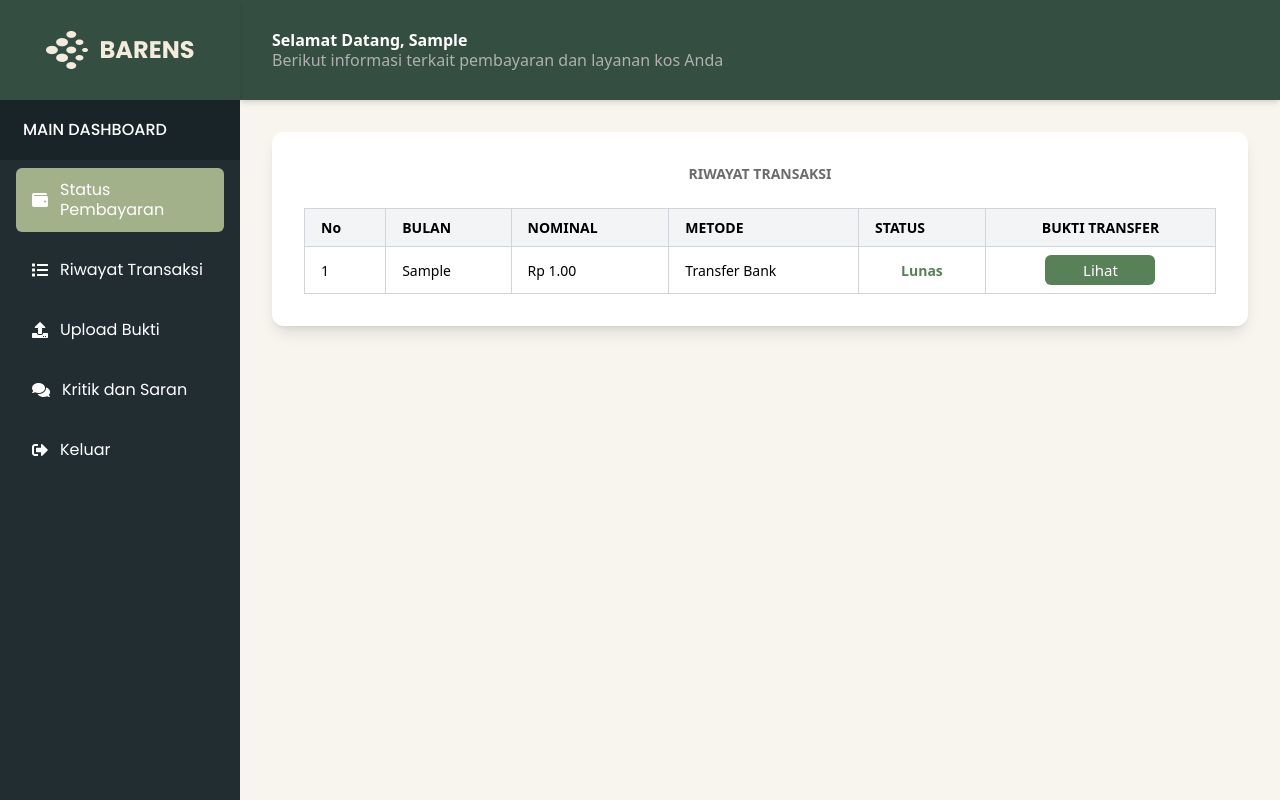
After one commit to dafx7/BARENS, a Django app: page /dashboard/riwayat-transaksi/ in a window 1280 px wide. The commit adds this page. Run offline with Django 5.2, Linux system fonts and the light colour scheme; a user stored in the database is signed in; tables that the repository leaves empty hold one stand-in row (values such as "Sample post"); some libraries are stand-ins or nearby versions.

Commit message:
feat: Implement transaction history with pagination and proof of transfer image view
- Created `riwayat_transaksi.html` to display user transaction history
- Added pagination to display 5 transactions per page
- Implemented proof of transfer button to open a dedicated image page instead of using a modal
- Updated `views.py`:
  - `riwayat_transaksi`: Retrieves transactions and paginates results
  - `bukti_transfer`: Serves proof of transfer images directly without layout
- Updated `urls.py`:
  - Added `bukti-transfer/<int:transaksi_id>/` route

```diff
--- a/dashboard/models.py
+++ b/dashboard/models.py
@@ -1,19 +1,64 @@
 from django.db import models
-from django.utils.timezone import now
 from django.contrib.auth import get_user_model
 
 User = get_user_model()
 
+# Status Pembayaran Enum
+class StatusPembayaran(models.TextChoices):
+    LUNAS = "LUNAS", "Lunas"
+    BELUM_LUNAS = "BELUM", "Belum Lunas"
+
+# Metode Pembayaran Enum
+class MetodePembayaran(models.TextChoices):
+    BANK_TRANSFER = "bank_transfer", "Transfer Bank"
+    E_WALLET = "e_wallet", "E-Wallet"
+
 class Pembayaran(models.Model):
     user = models.ForeignKey(User, on_delete=models.CASCADE, related_name="pembayaran")
-    tanggal_pembayaran = models.DateField()
-    jumlah_pembayaran = models.DecimalField(max_digits=10, decimal_places=2)
+    tanggal_pembayaran = models.DateField(verbose_name="Tanggal Pembayaran")
+    jumlah_pembayaran = models.DecimalField(max_digits=10, decimal_places=2, verbose_name="Jumlah Pembayaran")
     status = models.CharField(
         max_length=10,
-        choices=[("LUNAS", "Lunas"), ("BELUM", "Belum Lunas")],
-        default="BELUM",
+        choices=StatusPembayaran.choices,
+        default=StatusPembayaran.BELUM_LUNAS,
+        verbose_name="Status Pembayaran"
     )
-    jatuh_tempo_berikutnya = models.DateField()
+    jatuh_tempo_berikutnya = models.DateField(verbose_name="Jatuh Tempo Berikutnya")
+
+    class Meta:
+        verbose_name = "Pembayaran"
+        verbose_name_plural = "Pembayaran"
 
     def __str__(self):
         return f"Pembayaran {self.user.username} - {self.status}"
+
+
+class Transaksi(models.Model):
+    user = models.ForeignKey(User, on_delete=models.CASCADE, related_name="transaksi")
+    bulan = models.CharField(max_length=13, verbose_name="Bulan")  # Contoh: "JANUARI 2025"
+    nominal = models.DecimalField(max_digits=12, decimal_places=2, verbose_name="Nominal Pembayaran")
+    metode_pembayaran = models.CharField(
+        max_length=20,
+        choices=MetodePembayaran.choices,
+        verbose_name="Metode Pembayaran"
+    )
+    status = models.CharField(
+        max_length=20,
+        choices=StatusPembayaran.choices,
+        default=StatusPembayaran.BELUM_LUNAS,
+        verbose_name="Status Pembayaran"
+    )
+    bukti_transfer = models.ImageField(
+        upload_to="bukti_transfer/",
+        null=True,
+        blank=True,
+        verbose_name="Bukti Transfer"
+    )
+    tanggal_transaksi = models.DateTimeField(auto_now_add=True, verbose_name="Tanggal Transaksi")
+
+    class Meta:
+        verbose_name = "Riwayat Transaksi"
+        verbose_name_plural = "Riwayat Transaksi"
+
+    def __str__(self):
+        return f"{self.bulan} - {self.user.username}"
--- a/dashboard/templates/dashboard/base.html
+++ b/dashboard/templates/dashboard/base.html
@@ -15,6 +15,10 @@
 
     <!-- Load FontAwesome untuk ikon -->
     <link href="https://cdnjs.cloudflare.com/ajax/libs/font-awesome/5.15.4/css/all.min.css" rel="stylesheet">
+
+    <!-- Load Alpine.js -->
+    <script defer src="https://cdn.jsdelivr.net/npm/alpinejs@3.x.x/dist/cdn.min.js"></script>
+
 </head>
 <body class="bg-[#F8F5EE]">
 
@@ -43,7 +47,7 @@
                         </a>
                     </li>
                     <li>
-                        <a href="#" class="flex items-center gap-3 text-white px-4 py-3 hover:bg-[#A3B18A] rounded-md text-[16px] font-normal leading-[20px]">
+                        <a href="{% url 'riwayat_transaksi' %}" class="flex items-center gap-3 text-white px-4 py-3 hover:bg-[#A3B18A] rounded-md text-[16px] font-normal leading-[20px]">
                             <i class="fas fa-list"></i> Riwayat Transaksi
                         </a>
                     </li>
--- /dev/null
+++ b/dashboard/templates/dashboard/riwayat_transaksi.html
@@ -0,0 +1,94 @@
+{% extends "dashboard/base.html" %}
+{% block content %}
+
+<div class="max-w-[1120px] w-full h-auto bg-white shadow-lg rounded-[12px] p-8 mx-auto">
+    <h2 class="text-[14px] font-semibold text-[#6B6B6B] uppercase text-center leading-[20px]">
+        RIWAYAT TRANSAKSI
+    </h2>
+
+    <div class="overflow-x-auto mt-6">
+        <table class="w-full border-collapse border border-gray-300 text-left text-[14px]">
+            <thead>
+                <tr class="bg-gray-100">
+                    <th class="border border-gray-300 px-4 py-2">No</th>
+                    <th class="border border-gray-300 px-4 py-2">BULAN</th>
+                    <th class="border border-gray-300 px-4 py-2">NOMINAL</th>
+                    <th class="border border-gray-300 px-4 py-2">METODE</th>
+                    <th class="border border-gray-300 px-4 py-2">STATUS</th>
+                    <th class="border border-gray-300 px-4 py-2 text-center">BUKTI TRANSFER</th>
+                </tr>
+            </thead>
+            <tbody>
+                {% for t in transaksi %}
+                <tr class="{% if forloop.counter|divisibleby:2 %}bg-gray-100{% endif %}">
+                    <td class="border border-gray-300 px-4 py-2">{{ forloop.counter }}</td>
+                    <td class="border border-gray-300 px-4 py-2">{{ t.bulan }}</td>
+                    <td class="border border-gray-300 px-4 py-2">Rp {{ t.nominal }}</td>
+                    <td class="border border-gray-300 px-4 py-2">
+                        {% if t.metode_pembayaran == 'bank_transfer' %}
+                            Transfer Bank
+                        {% else %}
+                            E-Wallet
+                        {% endif %}
+                    </td>
+                    <td class="border border-gray-300 px-4 py-2 font-bold text-center
+                               {% if t.status|lower == 'lunas' %} text-[#588157] {% else %} text-[#C63636] {% endif %}">
+                        {% if t.status|lower == 'lunas' %}
+                            Lunas
+                        {% else %}
+                            Belum Lunas
+                        {% endif %}
+                    </td>
+
+                    <!-- Redirect to new page for proof of payment -->
+                    <td class="border border-gray-300 px-4 py-2 text-center">
+                        {% if t.bukti_transfer %}
+                            <a href="{% url 'bukti_transfer' t.id %}" target="_blank"
+                                class="flex mx-auto w-[110px] h-[30px] px-4 justify-center items-center gap-2 rounded-[6px] bg-[#588157] text-white text-[15px] font-weight-bold leading-[20px]">
+                                Lihat
+                            </a>
+                        {% else %}
+                            <span class="text-gray-500">-</span>
+                        {% endif %}
+                    </td>
+
+                </tr>
+                {% empty %}
+                <tr>
+                    <td colspan="6" class="border border-gray-300 px-4 py-2 text-center text-gray-500">
+                        Belum ada transaksi
+                    </td>
+                </tr>
+                {% endfor %}
+            </tbody>
+        </table>
+    </div>
+
+    <!-- Pagination (5 rows per page) -->
+    {% if transaksi.paginator.num_pages > 1 %}
+    <div class="flex flex-col md:flex-row justify-between items-center mt-4">
+        <span class="text-gray-500 text-sm mb-2 md:mb-0">
+            Menampilkan {{ transaksi.start_index }} - {{ transaksi.end_index }} dari {{ transaksi.paginator.count }} transaksi
+        </span>
+        <div class="flex space-x-2">
+            {% if transaksi.has_previous %}
+            <a href="?page={{ transaksi.previous_page_number }}"
+                class="px-3 py-1 bg-gray-200 text-gray-700 rounded-md hover:bg-gray-300">
+                Previous
+            </a>
+            {% endif %}
+
+            <span class="px-3 py-1 bg-gray-400 text-white rounded-md">{{ transaksi.number }}</span>
+
+            {% if transaksi.has_next %}
+            <a href="?page={{ transaksi.next_page_number }}"
+                class="px-3 py-1 bg-gray-200 text-gray-700 rounded-md hover:bg-gray-300">
+                Next
+            </a>
+            {% endif %}
+        </div>
+    </div>
+    {% endif %}
+</div>
+
+{% endblock %}
--- a/dashboard/urls.py
+++ b/dashboard/urls.py
@@ -1,6 +1,8 @@
 from django.urls import path
-from .views import status_pembayaran
+from .views import status_pembayaran, riwayat_transaksi, bukti_transfer
 
 urlpatterns = [
     path("status-pembayaran/", status_pembayaran, name="status_pembayaran"),
+    path("riwayat-transaksi/", riwayat_transaksi, name="riwayat_transaksi"),
+    path('bukti-transfer/<int:transaksi_id>/', bukti_transfer, name='bukti_transfer'),
 ]
--- a/dashboard/views.py
+++ b/dashboard/views.py
@@ -1,6 +1,8 @@
-from django.shortcuts import render
+from django.shortcuts import render, get_object_or_404
+from django.http import FileResponse
+from django.core.paginator import Paginator
 from django.contrib.auth.decorators import login_required
-from .models import Pembayaran
+from .models import Pembayaran, Transaksi
 
 
 @login_required
@@ -10,3 +12,23 @@ def status_pembayaran(request):
     return render(request, "dashboard/status_pembayaran.html", {
         "pembayaran": pembayaran_terakhir,
     })
+
+
+@login_required
+def riwayat_transaksi(request):
+    transaksi_list = Transaksi.objects.filter(user=request.user).order_by('-tanggal_transaksi')
+    paginator = Paginator(transaksi_list, 5)  # 5 transaksi per halaman
+    page_number = request.GET.get("page")
+    transaksi = paginator.get_page(page_number)
+
+    return render(request, "dashboard/riwayat_transaksi.html", {"transaksi": transaksi})
+
+
+@login_required
+def bukti_transfer(request, transaksi_id):
+    transaksi = get_object_or_404(Transaksi, id=transaksi_id, user=request.user)
+
+    if transaksi.bukti_transfer:
+        return FileResponse(transaksi.bukti_transfer.open(), content_type="image/jpeg")
+    else:
+        return FileResponse(open("static/main/images/no-image.png", "rb"), content_type="image/png")
```
Also changed, not shown: add_sample_data.py (+49 -29 lines), dashboard/admin.py (+10 -4 lines), dashboard/templates/dashboard/bukti_transfer.html (added, +21 -0 lines).
